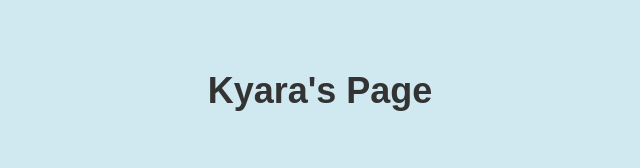
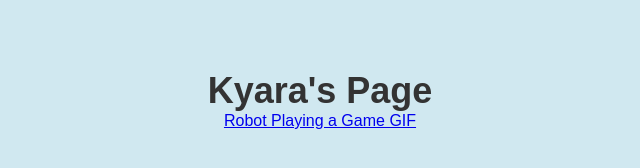
Before and after one commit to kyarasto/kyarasto.github.io, a plain HTML site: page index.html in a window 1280 px wide. Shown: the whole page, without its empty margins (320-960 px from the left). Drawn offline with Linux system fonts and the light colour scheme.

Commit message:
add link

```diff
--- a/index.html
+++ b/index.html
@@ -24,5 +24,7 @@
 </head>
 <body>
     <div id="name">Kyara's Page</div>
+    <a href="https://giphy.com/clips/storyful-asia-eastern-hokkaido-WacrXiU1ABkD0cjnLg" target="_blank">Robot Playing a Game GIF</a>
+
 </body>
 </html>
```
